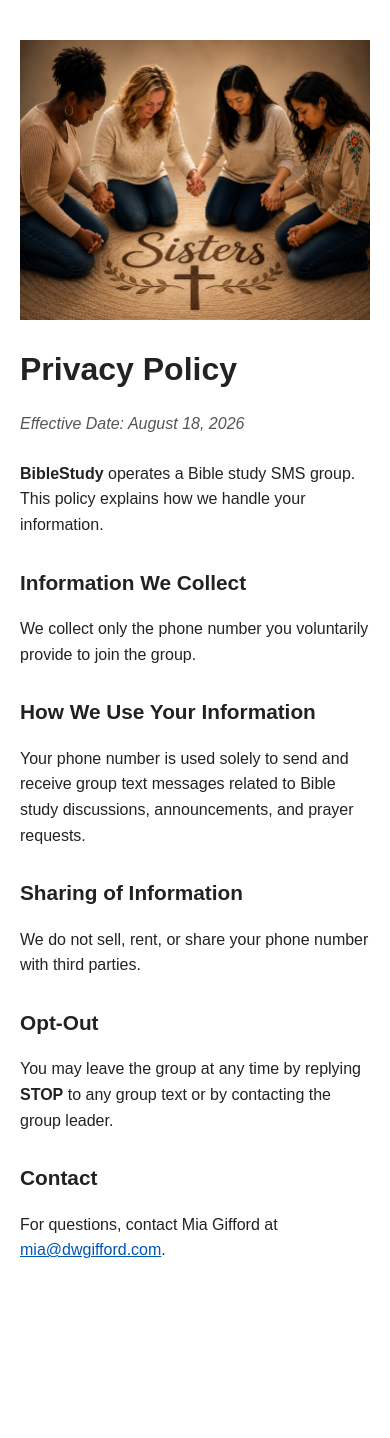
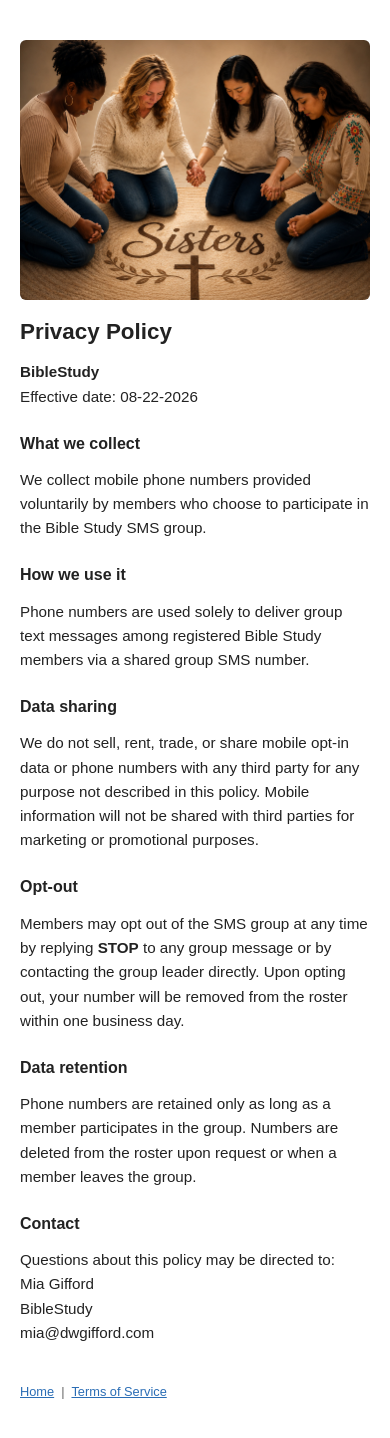
Before and after one commit to dwavelet/church-sms-policy, a plain HTML site: page privacy.html in a window 390 px wide. Before the commit the page ends 1303 px from the top, so only its background shows below. Drawn offline with Linux system fonts and the light colour scheme.

Commit message:
Sync all pages to registered brand name BibleStudy

```diff
--- a/privacy.html
+++ b/privacy.html
@@ -1,65 +1,59 @@
 <!DOCTYPE html>
 <html lang="en">
 <head>
-    <meta charset="UTF-8">
-    <meta name="viewport" content="width=device-width, initial-scale=1.0">
-    <title>Privacy Policy — BibleStudy</title>
-    <style>
-        body {
-            font-family: Arial, sans-serif;
-            max-width: 750px;
-            margin: 40px auto;
-            padding: 0 20px;
-            line-height: 1.6;
-            color: #222;
-        }
-        img {
-            max-width: 100%;
-            height: auto;
-            display: block;
-            margin-bottom: 24px;
-        }
-        h1 {
-            font-size: 2rem;
-            margin-bottom: 8px;
-        }
-        .effective {
-            color: #555;
-            font-style: italic;
-            margin-bottom: 24px;
-        }
-        h2 {
-            margin-top: 28px;
-            font-size: 1.3rem;
-        }
-        a {
-            color: #0056b3;
-        }
-    </style>
+  <meta charset="UTF-8" />
+  <meta name="viewport" content="width=device-width, initial-scale=1.0" />
+  <title>Privacy Policy — BibleStudy</title>
+  <style>
+    body { font-family: sans-serif; max-width: 680px; margin: 40px auto; padding: 0 20px; color: #222; }
+    h1 { font-size: 1.4rem; }
+    h2 { font-size: 1rem; margin-top: 1.6em; }
+    p, li { line-height: 1.6; font-size: 0.95rem; }
+    a { color: #2a6db5; }
+    footer { margin-top: 3em; font-size: 0.8rem; color: #666; }
+    .banner { width: 100%; max-height: 260px; object-fit: cover; border-radius: 6px; margin-bottom: 1.2em; display: block; }
+  </style>
 </head>
 <body>
+  <img src="sisters.jpg" alt="Bible Study Group" class="banner" />
+  <h1>Privacy Policy</h1>
+  <p><strong>BibleStudy</strong><br/>
+  Effective date: 08-22-2026</p>
 
-    <img src="sisters.jpg" alt="BibleStudy Group">
+  <h2>What we collect</h2>
+  <p>We collect mobile phone numbers provided voluntarily by members who
+  choose to participate in the Bible Study SMS group.</p>
 
-    <h1>Privacy Policy</h1>
-    <p class="effective">Effective Date: August 18, 2026</p>
+  <h2>How we use it</h2>
+  <p>Phone numbers are used solely to deliver group text messages among
+  registered Bible Study members via a shared group SMS number.</p>
 
-    <p><strong>BibleStudy</strong> operates a Bible study SMS group. This policy explains how we handle your information.</p>
+  <h2>Data sharing</h2>
+  <p>We do not sell, rent, trade, or share mobile opt-in data or phone
+  numbers with any third party for any purpose not described in this
+  policy. Mobile information will not be shared with third parties for
+  marketing or promotional purposes.</p>
 
-    <h2>Information We Collect</h2>
-    <p>We collect only the phone number you voluntarily provide to join the group.</p>
+  <h2>Opt-out</h2>
+  <p>Members may opt out of the SMS group at any time by replying
+  <strong>STOP</strong> to any group message or by contacting the group
+  leader directly. Upon opting out, your number will be removed from
+  the roster within one business day.</p>
 
-    <h2>How We Use Your Information</h2>
-    <p>Your phone number is used solely to send and receive group text messages related to Bible study discussions, announcements, and prayer requests.</p>
+  <h2>Data retention</h2>
+  <p>Phone numbers are retained only as long as a member participates
+  in the group. Numbers are deleted from the roster upon request or
+  when a member leaves the group.</p>
 
-    <h2>Sharing of Information</h2>
-    <p>We do not sell, rent, or share your phone number with third parties.</p>
+  <h2>Contact</h2>
+  <p>Questions about this policy may be directed to:<br/>
+  Mia Gifford<br/>
+  BibleStudy<br/>
+  mia@dwgifford.com</p>
 
-    <h2>Opt-Out</h2>
-    <p>You may leave the group at any time by replying <strong>STOP</strong> to any group text or by contacting the group leader.</p>
-
-    <h2>Contact</h2>
-    <p>For questions, contact Mia Gifford at <a href="mailto:mia@dwgifford.com">mia@dwgifford.com</a>.</p>
-
+  <footer>
+    <a href="index.html">Home</a> &nbsp;|&nbsp;
+    <a href="terms.html">Terms of Service</a>
+  </footer>
 </body>
 </html>
--- a/reflector.js
+++ b/reflector.js
@@ -23,7 +23,7 @@ exports.handler = function (context, event, callback) {
   // JOIN — unknown number opts in
   if (!sender && keyword === 'JOIN') {
     twiml.message(
-      'BibleStudy Group: Your request to join has been received. ' +
+      'BibleStudy: Your request to join has been received. ' +
       'The group leader will add you shortly. Msg & data rates may apply. Reply STOP to cancel.'
     );
     // Notify the leader
@@ -53,7 +53,7 @@ exports.handler = function (context, event, callback) {
 
   if (!sender) {
     twiml.message(
-      'BibleStudy Group: This number is not registered. ' +
+      'BibleStudy: This number is not registered. ' +
       'Text JOIN to this number to request access.'
     );
     return callback(null, twiml);
```
Also changed, not shown: join.html (+5 -5 lines), terms.html (+49 -55 lines).
